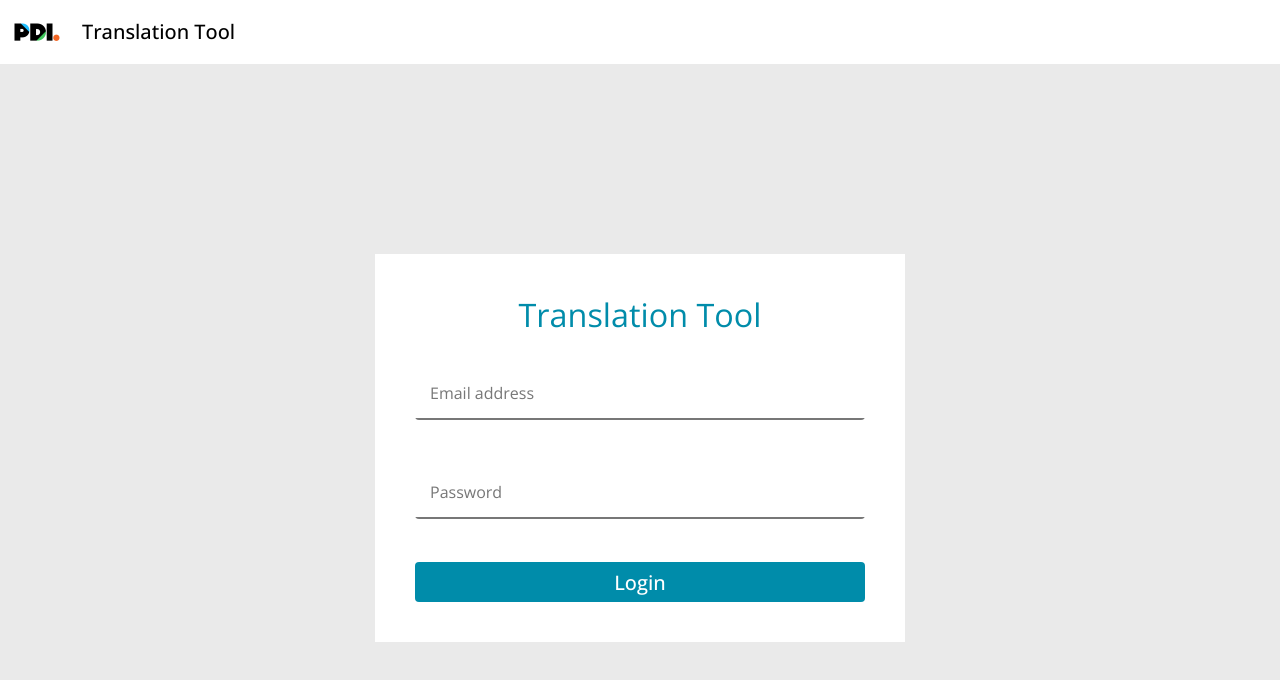
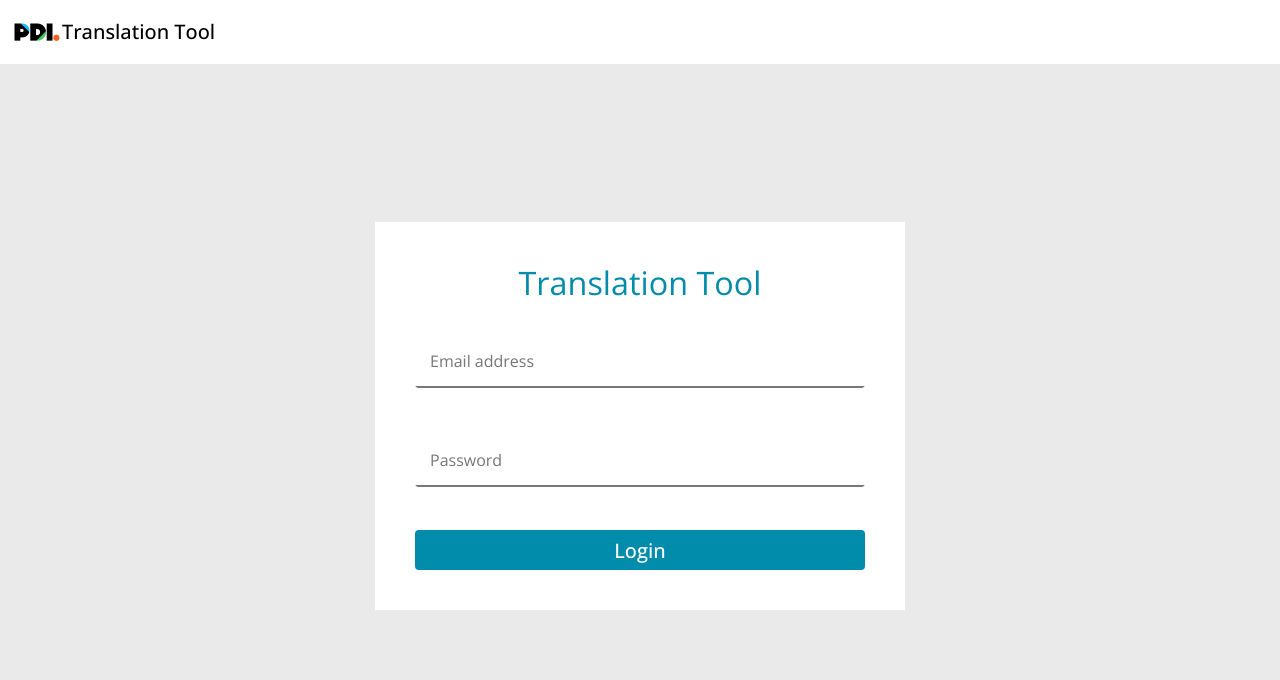
Before and after one commit to engineering-politicaldata/translation-tool, a Next.js app: page /auth/login in a window 1280 px wide. Shown: the top 680 px of the page. Built offline with nearby package versions, Linux system fonts and the light colour scheme.

Commit message:
TT-46 | resolve the heights of pages

```diff
--- a/components/common/menu-app-bar.tsx
+++ b/components/common/menu-app-bar.tsx
@@ -12,7 +12,7 @@ import deleteAllCookiesFactory from 'delete-all-cookies';
 import Store from '../../shared/Store';
 import { CustomTheme } from '../../styles/MuiTheme';
 
-const OcAppBar = withStyles({
+const CustomAppBar = withStyles({
     root: {
         backgroundColor: '#FFFFFF',
     },
@@ -61,19 +61,13 @@ function MenuAppBar() {
 
     return (
         <div className='menuAppBar'>
-            <OcAppBar position='static'>
+            <CustomAppBar position='static'>
                 <Toolbar>
                     <img
                         className={classes.logoImage}
                         src='/images/logos/pdi_logo_2x.png'
                         onClick={() => router.replace('/')}
                     />
-                    <IconButton
-                        edge='start'
-                        className={classes.menuButton}
-                        color='inherit'
-                        aria-label='menu'
-                    ></IconButton>
                     <Typography variant='h6' className={classes.title}>
                         Translation Tool
                     </Typography>
@@ -108,7 +102,7 @@ function MenuAppBar() {
                         </div>
                     )}
                 </Toolbar>
-            </OcAppBar>
+            </CustomAppBar>
         </div>
     );
 }
--- a/components/layouts/user-dashboard-layout.tsx
+++ b/components/layouts/user-dashboard-layout.tsx
@@ -23,6 +23,7 @@ import { GET_API_CONFIG } from '../../shared/ApiConfig';
 import { apiRequest } from '../../shared/RequestHandler';
 import { CustomTheme } from '../../styles/MuiTheme';
 import { UserDashboardSummaryContext } from '../contexts/user-dashboard-summary-provider';
+import { APPBAR_HEIGHT } from '../../shared/Constants';
 
 const LoggedInUserLayoutContainer = styled.div`
     display: flex;
@@ -49,7 +50,7 @@ const useStyles = makeStyles((theme: CustomTheme) =>
         },
         content: {
             flexGrow: 1,
-            minHeight: '100vh',
+            minHeight: `calc(100vh - ${APPBAR_HEIGHT})`,
         },
         listRoot: {
             width: '100%',
--- a/pages/auth/login.tsx
+++ b/pages/auth/login.tsx
@@ -3,12 +3,13 @@ import React from 'react';
 import styled, { css } from 'styled-components';
 import { LoginForm } from '../../components/forms/login-form';
 import { anonRoute } from '../../guard';
+import { APPBAR_HEIGHT } from '../../shared/Constants';
 
 const LoginComponent = styled.div`
     ${props =>
         props.theme &&
         css`
-            min-height: 100vh;
+            min-height: calc(100vh - ${APPBAR_HEIGHT});
             display: flex;
             justify-content: center;
             align-items: center;
--- a/pages/project/[projectId]/resources/index.tsx
+++ b/pages/project/[projectId]/resources/index.tsx
@@ -7,7 +7,7 @@ import WebsiteHeader from '../../../../components/common/website-header';
 import { UserDashboardSummaryContext } from '../../../../components/contexts/user-dashboard-summary-provider';
 import UserDashboardLayout from '../../../../components/layouts/user-dashboard-layout';
 import { UploadResourcForProjectInput } from '../../../../model';
-import { LoadingState } from '../../../../shared/Constants';
+import { APPBAR_HEIGHT, LoadingState } from '../../../../shared/Constants';
 import { privateRoute } from '../../../../guard';
 import { apiRequest } from '../../../../shared/RequestHandler';
 import { GET_API_CONFIG, POST_API_CONFIG } from '../../../../shared/ApiConfig';
@@ -16,7 +16,7 @@ const ProjectResourcesPage = styled.div`
     ${props =>
         props.theme &&
         css`
-            min-height: 100vh;
+            min-height: calc(100vh - ${APPBAR_HEIGHT});
             display: flex;
             flex-direction: column;
             .project-resource-page-body {
--- a/pages/project/create.tsx
+++ b/pages/project/create.tsx
@@ -26,12 +26,13 @@ import { CreateProjectInput, Language } from '../../model';
 import { privateRoute } from '../../guard';
 import { GET_API_CONFIG, POST_API_CONFIG } from '../../shared/ApiConfig';
 import { apiRequest } from '../../shared/RequestHandler';
+import { APPBAR_HEIGHT } from '../../shared/Constants';
 
 const CreateProjectComponent = styled.div`
     ${props =>
         props.theme &&
         css`
-            min-height: 100vh;
+            min-height: calc(100vh - ${APPBAR_HEIGHT});
             display: flex;
             justify-content: center;
             background-color: ${props.theme.grey[200]};
--- a/shared/Constants.ts
+++ b/shared/Constants.ts
@@ -81,3 +81,5 @@ export enum LoadingState {
     loading,
     success,
 }
+
+export const APPBAR_HEIGHT = '64px';
```
